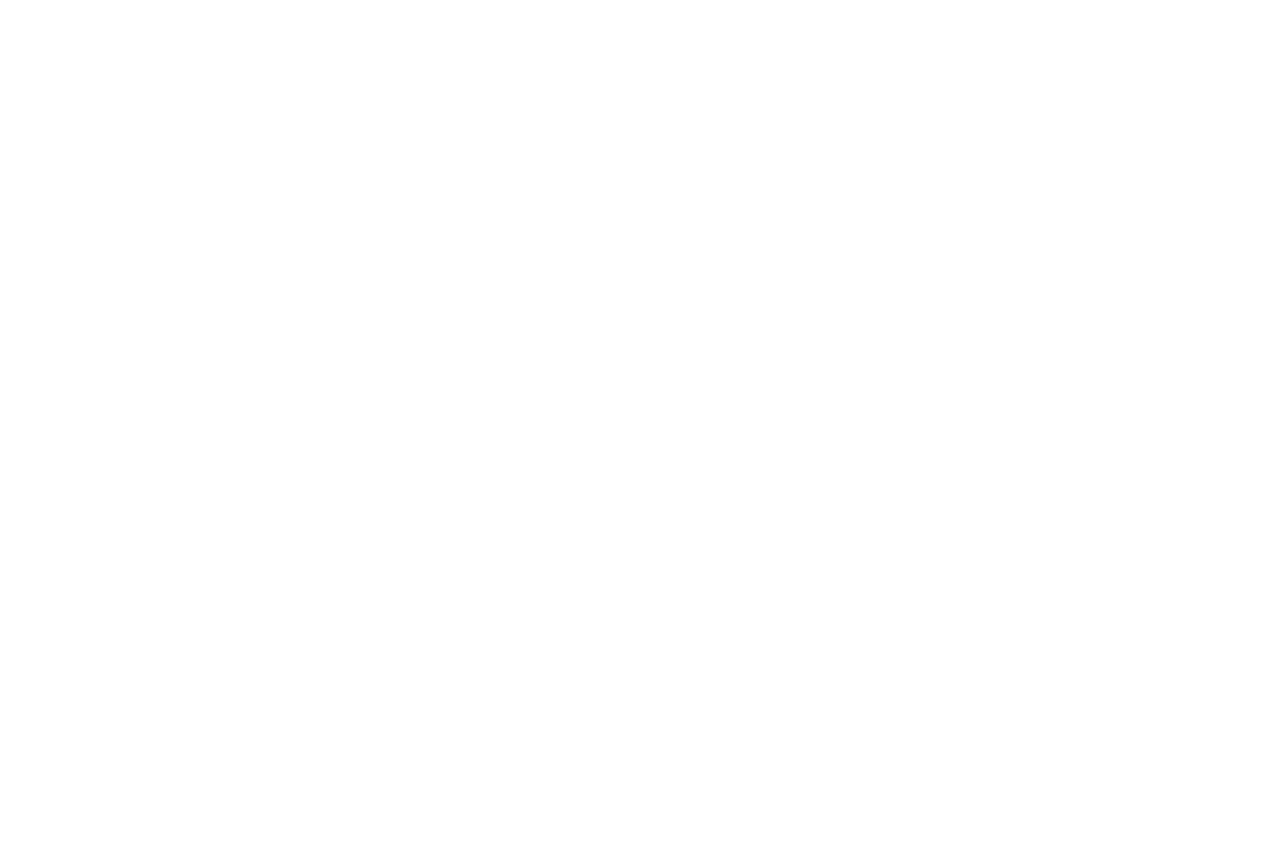
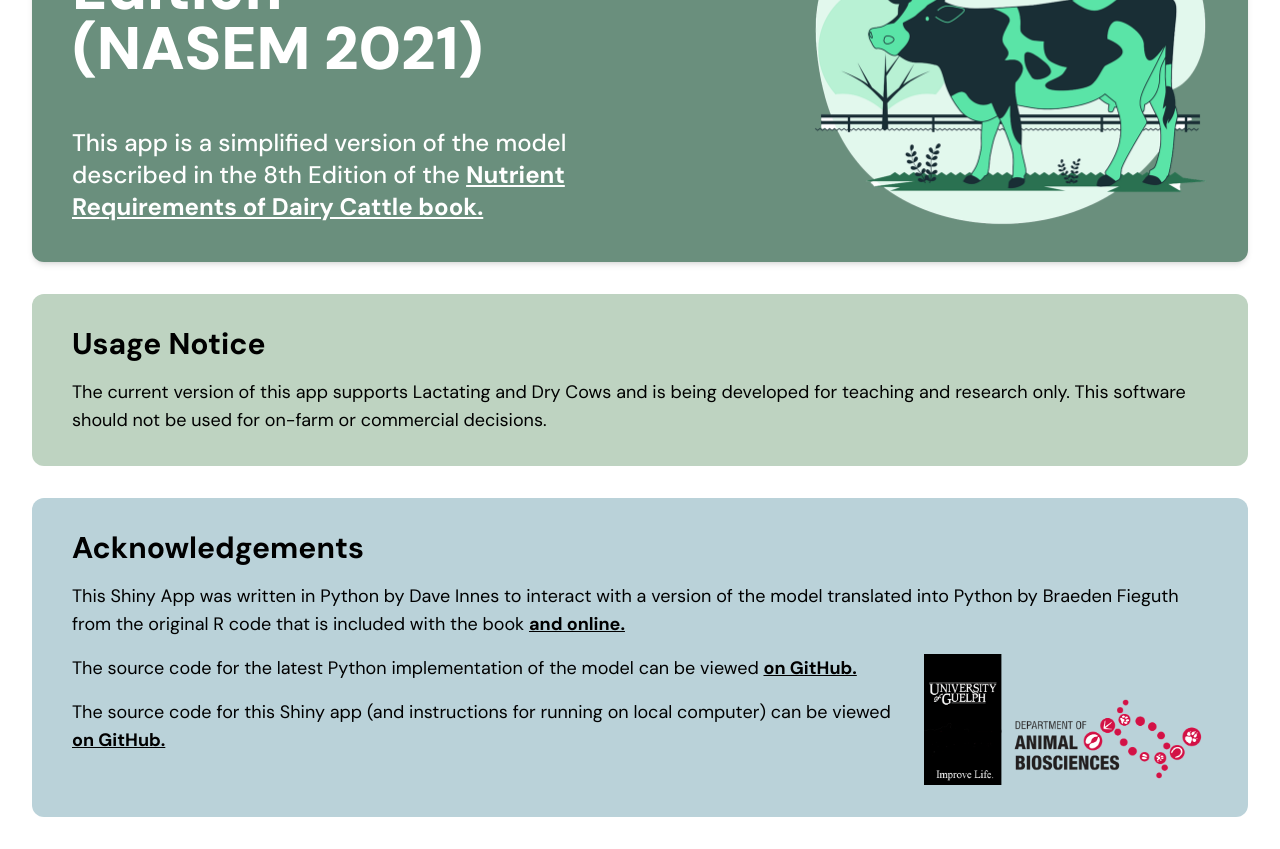
Before and after one commit to Dairy-Data-Integration/NASEM-Webapp, a React (Vite) app: page / in a window 1280 px wide. Shown: the part 320-1169 px from the top of the page. Before the commit the page ends 800 px from the top, so only its background shows below. Built offline with nearby package versions, Linux system fonts and the light colour scheme.

Commit message:
added HeroSection component with banner, usage notice, and acknowledgements

```diff
--- a/src/App.jsx
+++ b/src/App.jsx
@@ -1,9 +1,11 @@
+import HeroSection from "./components/LandingPage/HeroSection";
 import Navbar from "./components/LandingPage/Navbar";
 
 const App = () => {
   return (
     <div>
       <Navbar />
+      <HeroSection />
     </div>
   );
 }
--- /dev/null
+++ b/src/components/LandingPage/HeroSection.jsx
@@ -0,0 +1,67 @@
+import BioSciLogo from "../../assets/uog-biosci.png";
+import CowIllustration from "../../assets/cow-illustration.png";
+
+// HeroSection component: This is the main section of the landing page that introduces the app and provides usage information.
+const HeroSection = () => {
+    return (
+        // Outer wrapper for spacing around the entire hero block
+        <div className="flex flex-col items-center justify-center gap-8 p-8">
+
+            {/* Main banner container: green background, text + right image */}
+            <div className="flex items-center justify-between w-full bg-[#6a8f7d] rounded-xl shadow-md px-10 py-8">
+
+                {/* Left side: logo and text */}
+                <div className="flex flex-col justify-center gap-6 lg:gap-12 text-white">
+                    <h1 className=" font-black text-4xl lg:text-6xl">Nutrient Requirements of Dairy Cattle - 8th Edition <br />(NASEM 2021)</h1>
+                    <p className="font-medium lg:text-2xl max-w-4/5">This app is a simplified version of the model described in the 8th Edition of the {' '}
+                        <a
+                            href="https://www.nationalacademies.org/our-work/nutrient-requirements-of-dairy-cattle-8th-edition"
+                            className="font-bold underline">
+                            Nutrient Requirements of Dairy Cattle book.
+                        </a>
+                    </p>
+                </div>
+
+                {/* Right side: cow illustration image */}
+                <img src={CowIllustration} alt="Cow Illustration" className="w-[35%] max-w-2xl"/>
+            </div>
+
+            {/* Usage Notice Section */}
+            <div className="bg-[#bed3c1] rounded-xl px-10 py-8 w-full flex flex-col gap-4">
+                <h2 className="font-bold text-xl lg:text-3xl">Usage Notice</h2>
+                <p className="text-sm lg:text-lg">The current version of this app supports Lactating and Dry Cows and is being developed for teaching and research only. This software should not be used for on-farm or commercial decisions.</p>
+            </div>
+
+            {/* Acknowledgments Section */}
+            <div className="bg-[#bad2d9] rounded-xl px-10 py-8 w-full flex flex-col gap-4">
+                <h2 className="font-bold text-xl lg:text-3xl">Acknowledgements</h2>
+                <p className="text-sm lg:text-lg">
+                    This Shiny App was written in Python by Dave Innes to interact with a version of the model translated into Python by Braeden Fieguth from the original R code that is included with the book {' '}
+                    <a
+                        href="https://nap.nationalacademies.org/resource/25806/Installation_Instructions_NASEM_Dairy8.pdf"
+                        className="font-bold underline">
+                        and online.
+                    </a>
+                </p>
+
+                {/* Github links and logo container*/}
+                <div className="flex items-start justify-between w-full gap-2">
+
+                    <div className="flex flex-col justify-center gap-4 text-sm lg:text-lg">
+                        <p>The source code for the latest Python implementation of the model can be viewed {' '}
+                            <a href="https://github.com/CNM-University-of-Guelph/NASEM-Model-Python" className="font-bold underline">on GitHub.</a>
+                        </p>
+
+                        <p>The source code for this Shiny app (and instructions for running on local computer) can be viewed {' '}
+                             <a href="https://github.com/CNM-University-of-Guelph/NASEM-shiny" className="font-bold underline">on GitHub.</a>
+                        </p>
+                    </div>
+
+                    <img src={BioSciLogo} alt="University of Guelph Animal Biosciences Logo" className="w-1/4 max-w-lg"/>
+                </div>
+            </div>
+        </div>
+    )
+}
+
+export default HeroSection;
```
Also changed, not shown: src/assets/cow-illustration.png (added), src/assets/uog-biosci.png (added).
